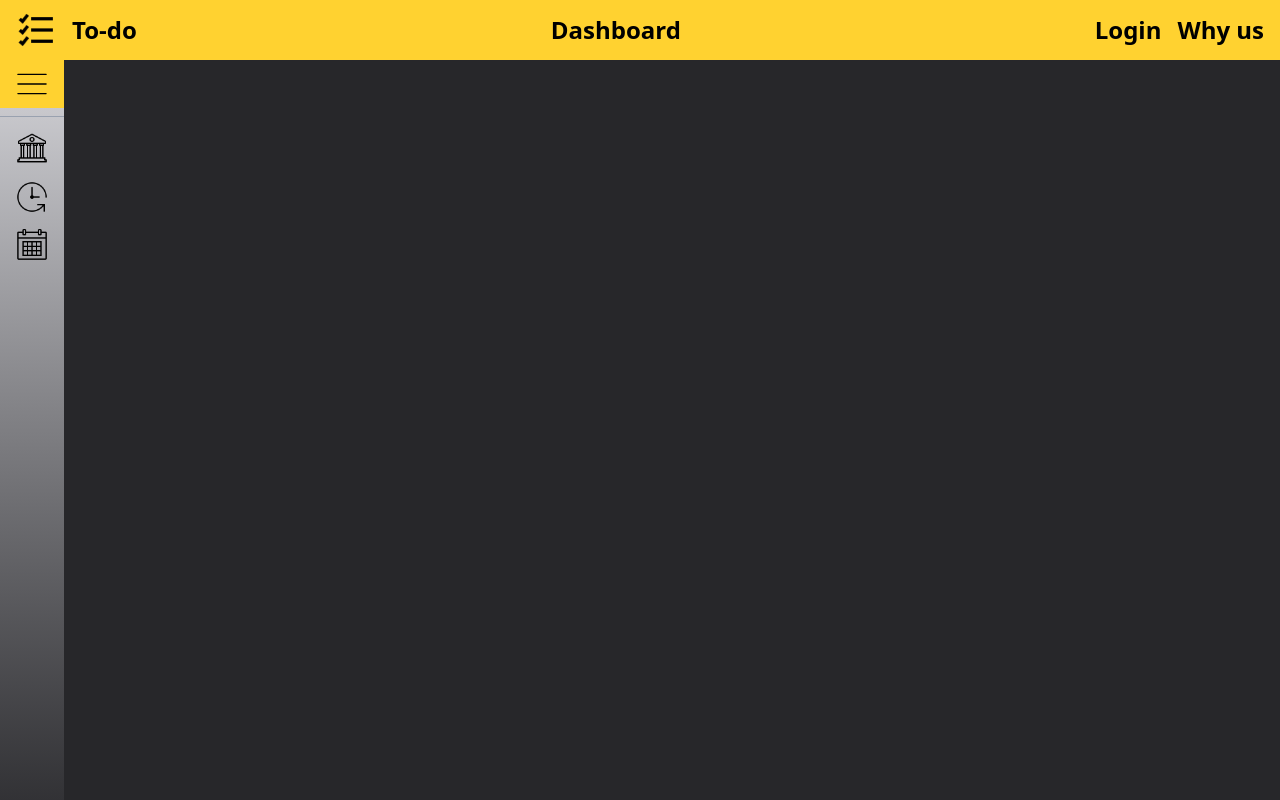
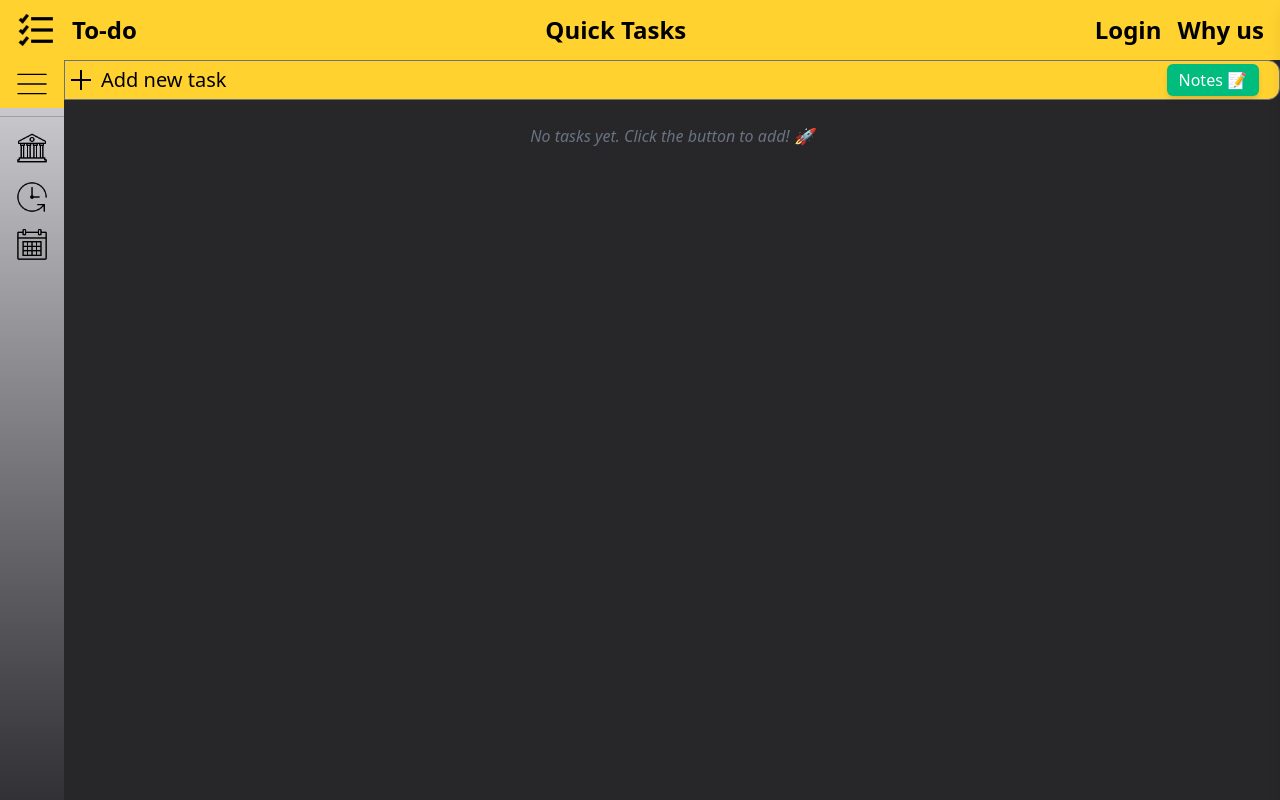
Before and after one commit to alohamat/todo-fullstack, a React (Vite) app in the folder frontend/: page /dashboard in a window 1280 px wide. Built offline with nearby package versions, Linux system fonts and the light colour scheme.

Commit message:
refactor: navbar, newtaskbutton, popups and components

```diff
--- a/frontend/src/components/Dashboard.tsx
+++ b/frontend/src/components/Dashboard.tsx
@@ -1,33 +1,85 @@
 import Navbar from "./Navbar";
 import Sidebar from "./Sidebar";
+import TaskPopup from "./TaskPopup";
+import NewTaskButton from "./NewTaskButton";
 import { useContext, useState } from "react";
 import { AuthContext } from "../context/AuthContext";
+import { useTasks } from "../context/TaskContext";
 
+type DashboardProps = {
+  children?: React.ReactNode;
+};
 
-
-function Dashboard({ children }: { children?: React.ReactNode }) {
+function Dashboard({ children }: DashboardProps) {
   const [isSidebarOpen, setIsSidebarOpen] = useState(false);
+  const [isNotesOpen, setIsNotesOpen] = useState(false);
+  const [isTaskPopupOpen, setIsTaskPopupOpen] = useState(false);
   const { user } = useContext(AuthContext);
+  const [notes, setNotes] = useState("");
+  const { addTask } = useTasks();
 
   return (
     <div className="flex flex-col min-h-screen">
-      <Navbar centerText="Dashboard" isLoggedIn={!!user}/>
-      <div className="flex flex-1 overflow-hidden">
-        {/* overlay */}
+      <Navbar isLoggedIn={!!user} />
+      <div className="flex flex-1 overflow-hidden relative">
+        {/* overlay sidebar */}
         <div
           className={`fixed right-0 h-screen w-[30vw] bg-black/40 z-30 md:hidden
           ${isSidebarOpen ? "opacity-100" : "opacity-0 pointer-events-none"}`}
           onClick={() => setIsSidebarOpen(false)}
         />
-        <Sidebar isOpen={isSidebarOpen} toggle={() => setIsSidebarOpen(!isSidebarOpen)} />
+        <Sidebar
+          isOpen={isSidebarOpen}
+          toggle={() => setIsSidebarOpen(!isSidebarOpen)}
+        />
 
-        <div className="bg-zinc-800 flex-col  flex-1 md:ml-16 overflow-x-hidden">
-          {/* mobile */}
-          <button className="block md:hidden mt-2" onClick={() => setIsSidebarOpen(!isSidebarOpen)}>
-            <img src="src/assets/menu.svg" alt="Menu" className="h-10 p-1 bg-white rounded-md" />
+        {/* main */}
+        <div className="bg-zinc-800 flex flex-col flex-1 md:ml-16 overflow-x-hidden relative">
+          <NewTaskButton clickTask={() => setIsTaskPopupOpen(true)} clickNotes={() => setIsNotesOpen(true)}/>
+          {/* open sidebar (mobile) */}
+          <button
+            className="block md:hidden mt-2"
+            onClick={() => setIsSidebarOpen(!isSidebarOpen)}
+          >
+            <img
+              src="src/assets/menu.svg"
+              alt="Menu"
+              className="h-10 p-1 bg-white rounded-md"
+            />
           </button>
-
           {children}
+        </div>
+        {/* new task popup */}
+        <div>
+          {isTaskPopupOpen && (
+            <TaskPopup
+              onClose={() => setIsTaskPopupOpen(false)}
+              onSave={(text, dueDate) => addTask(text, dueDate)}
+            />)}
+        </div>
+        {/* quick notes sidebar */}
+        <div
+          className={`fixed top-0 right-0 h-full w-64 bg-zinc-900 text-white shadow-lg transform transition-transform duration-300 z-40
+          ${isNotesOpen ? "translate-x-0" : "translate-x-full"}`}
+        >
+          <div className="p-4 flex flex-col h-full">
+            <header className="flex justify-between">
+              <h2 className="text-lg font-bold mb-2">📝 Quick notes</h2>
+              <button className="mb-2 hover:cursor-pointer" onClick={() => setIsNotesOpen(false)}>✕</button>
+            </header>
+            <textarea
+              value={notes}
+              onChange={(e) => setNotes(e.target.value)}
+              className="flex-1 p-2 rounded bg-zinc-800 resize-none outline-none"
+              placeholder="Write your notes here..."
+            />
+            <button
+              onClick={() => setNotes("")}
+              className="mt-2 bg-red-500 hover:bg-red-600 text-white px-2 py-1 rounded-md"
+            >
+              Clear
+            </button>
+          </div>
         </div>
       </div>
     </div>
--- a/frontend/src/components/Navbar.tsx
+++ b/frontend/src/components/Navbar.tsx
@@ -1,17 +1,18 @@
-import { useNavigate } from "react-router-dom";
+import { useNavigate, useLocation } from "react-router-dom";
 import { AuthContext } from "../context/AuthContext";
 import { useContext } from "react";
 
 type NavbarProps = {
   isLoggedIn: boolean;
-  centerText?: string;
 };
 
-function Navbar({ isLoggedIn, centerText }: NavbarProps) {
+function Navbar({ isLoggedIn }: NavbarProps) {
 
   const {logout} = useContext(AuthContext);
 
   const navigate = useNavigate();
+  const location = useLocation();
+
   const goLogin = () => {
     navigate('/register');
   };
@@ -25,6 +26,15 @@ function Navbar({ isLoggedIn, centerText }: NavbarProps) {
     logout();
     navigate('/');
   }
+
+ const centerTextMap: Record<string, string> = {
+    "/": "Welcome",
+    "/dashboard": "Quick Tasks",
+    "/alltasks": "All Tasks",
+    "register": "Authenticate to have access to all features",
+  };
+
+  const centerText = centerTextMap[location.pathname] || "";
 
   return (
     <header className="sticky top-0 flex items-center gap-4 bg-amber-300 w-screen p-4 h-15 justify-between">
--- a/frontend/src/components/NewTaskButton.tsx
+++ b/frontend/src/components/NewTaskButton.tsx
@@ -1,21 +1,29 @@
 type NewTaskButtonProps = {
-  click?: () => void;
+  clickTask?: () => void;
+  clickNotes?: () => void;
 }
 
-function NewTaskButton({ click }: NewTaskButtonProps) {
+function NewTaskButton({ clickTask, clickNotes }: NewTaskButtonProps) {
     return (
-         <button
-          type="button"
-          className="flex border-1 border-gray-500 bg-amber-500 hover:bg-amber-600 py-4 gap-4 h-[5vh] w-[90%] self-center hover:cursor-pointer items-center transition duration-200 rounded-r-2xl"
-          onClick={click}
-        >
+         <div
+          className="flex border-1 border-gray-500 bg-amber-300 py-4 gap-4 h-[5vh] w-full justify-between items-center transition duration-200 rounded-r-xl p-1"
+          >
+          <button className="flex gap-2 items-center hover:cursor-pointer"
+          onClick={clickTask}>
           <img
             src="src/assets/plus.svg"
             alt="+"
             className="size-5 md:size-6"
-          />
+            />
           <p className="text-sm md:text-xl">Add new task</p>
-        </button>
+            </button>
+             <button
+            onClick={clickNotes}
+            className=" bg-emerald-500 hover:bg-emerald-600 text-white px-3 py-1 rounded-md shadow-md hover:cursor-pointer mr-4"
+          >
+            Notes 📝
+          </button>
+        </div>
     )
 }
 
--- a/frontend/src/components/Task.tsx
+++ b/frontend/src/components/Task.tsx
@@ -48,7 +48,7 @@ export default function Task({ task }: { task: TaskType }) {
 
        <button
         onClick={() => removeTask(task.id)}
-        className="ml-4 text-red-500 font-bold hover:text-red-700 transition-opacity opacity-0 group-hover:opacity-100"
+        className="ml-4 text-red-500 font-bold hover:text-red-700 transition-opacity xl:opacity-0 xl:group-hover:opacity-100 hover:cursor-pointer"
       >
         ✕
       </button>
--- a/frontend/src/components/TaskPopup.tsx
+++ b/frontend/src/components/TaskPopup.tsx
@@ -2,30 +2,48 @@ import { useState, useEffect } from "react";
 
 type TaskPopupProps = {
   onClose: () => void;
-  onSave: (text: string, dueDate?: Date) => void;
+  // aceita sync ou async, retorna boolean indicando sucesso
+  onSave: (text: string, dueDate?: Date) => boolean | Promise<boolean>;
 };
 
 function TaskPopup({ onClose, onSave }: TaskPopupProps) {
   const [text, setText] = useState("");
   const [dueDate, setDueDate] = useState<string>("");
+  const [error, setError] = useState<string | null>(null);
 
   useEffect(() => {
     const handleKeyDown = (e: KeyboardEvent) => {
-      if (e.key === "Escape") {
-        onClose();
-      }
+      if (e.key === "Escape") onClose();
     };
     window.addEventListener("keydown", handleKeyDown);
-
-    // Cleanup
-    return () => {
-      window.removeEventListener("keydown", handleKeyDown);
-    };
+    return () => window.removeEventListener("keydown", handleKeyDown);
   }, [onClose]);
 
-  const handleSubmit = (e: React.FormEvent) => {
+  const todayStr = new Date().toISOString().slice(0, 10);
+
+  const isDateBeforeToday = (s: string) => {
+    if (!s) return false;
+    const [y, m, d] = s.split("-").map(Number);
+    const dt = new Date(y, m - 1, d);
+    dt.setHours(0, 0, 0, 0);
+    const today = new Date();
+    today.setHours(0, 0, 0, 0);
+    return dt.getTime() < today.getTime();
+  };
+
+  const handleSubmit = async (e: React.FormEvent) => {
     e.preventDefault();
-    if (text.trim() === "") return;
+    setError(null);
+
+    if (text.trim() === "") {
+      setError("A task precisa de texto, seu vagabundo.");
+      return;
+    }
+
+    if (isDateBeforeToday(dueDate)) {
+      setError("Data inválida: não pode ser no passado.");
+      return;
+    }
 
     let finalDueDate: Date | undefined;
     if (dueDate) {
@@ -33,16 +51,28 @@ function TaskPopup({ onClose, onSave }: TaskPopupProps) {
       finalDueDate = new Date(year, month - 1, day);
     }
 
-    onSave(text, finalDueDate);
-    setText("");
-    setDueDate("");
-    onClose();
+    // suporta onSave sync ou async
+    const result = await Promise.resolve(onSave(text, finalDueDate));
+
+    if (result) {
+      setText("");
+      setDueDate("");
+      setError(null);
+      onClose();
+    } else {
+      setError("❌ Não dá pra criar tarefa com vencimento no passado!");
+    }
   };
+
+  const saveDisabled = text.trim() === "" || isDateBeforeToday(dueDate);
 
   return (
     <div className="fixed inset-0 bg-black/50 flex items-center justify-center z-50">
       <div className="bg-white rounded-md shadow-lg p-6 w-[90%] max-w-md">
-        <h2 className="text-lg font-bold mb-4">New Task</h2>
+        <header className="flex justify-between mb-4">
+          <h2 className="text-lg font-bold">New Task</h2>
+          <button className="hover:cursor-pointer" onClick={onClose}>✕</button>
+        </header>
         <form onSubmit={handleSubmit} className="flex flex-col gap-3">
           <input
             type="text"
@@ -56,7 +86,11 @@ function TaskPopup({ onClose, onSave }: TaskPopupProps) {
             value={dueDate}
             onChange={(e) => setDueDate(e.target.value)}
             className="border px-3 py-2 rounded-md"
+            min={todayStr}
           />
+          {error && (
+            <p className="text-sm text-red-500 mt-1">{error}</p>
+          )}
           <div className="flex gap-2 justify-end">
             <button
               type="button"
@@ -67,7 +101,8 @@ function TaskPopup({ onClose, onSave }: TaskPopupProps) {
             </button>
             <button
               type="submit"
-              className="px-4 py-2 rounded-md bg-amber-500 hover:bg-amber-600 text-white transition hover:cursor-pointer"
+              disabled={saveDisabled}
+              className={`px-4 py-2 rounded-md bg-amber-500 hover:bg-amber-600 text-white transition hover:cursor-pointer ${saveDisabled ? "opacity-60 cursor-not-allowed" : ""}`}
             >
               Save
             </button>
--- a/frontend/src/context/TaskContext.tsx
+++ b/frontend/src/context/TaskContext.tsx
@@ -9,9 +9,10 @@ export type Task = {
 
 type TasksContextType = {
   tasks: Task[];
-  addTask: (text: string, dueDate?: Date) => void;
+  addTask: (text: string, dueDate?: Date) => boolean; // agora retorna boolean
   removeTask: (id: string) => void;
 };
+
 
 const TasksContext = createContext<TasksContextType | undefined>(undefined);
 
@@ -28,7 +29,14 @@ export function TasksProvider({ children }: { children: React.ReactNode }) {
     }));
   });
 
-  const addTask = (text: string, dueDate?: Date) => {
+ const isPast = (d: Date) => d.getTime() < Date.now();
+
+  const addTask = (text: string, dueDate?: Date): boolean => {
+    if (dueDate && isPast(dueDate)) {
+      console.warn("Tentou criar task com dueDate no passado — ignorado.");
+      return false;
+    }
+
     const newTask: Task = {
       id: crypto.randomUUID(),
       text,
@@ -41,6 +49,8 @@ export function TasksProvider({ children }: { children: React.ReactNode }) {
       localStorage.setItem("tasks", JSON.stringify(updated));
       return updated;
     });
+
+    return true;
   };
 
   const removeTask = (id: string) => {
--- a/frontend/src/pages/AllTasks.tsx
+++ b/frontend/src/pages/AllTasks.tsx
@@ -1,5 +1,4 @@
 import Dashboard from "../components/Dashboard";
-import NewTaskButton from "../components/NewTaskButton";
 import Task from "../components/Task";
 import TaskPopup from "../components/TaskPopup";
 import { useTasks } from "../context/TaskContext";
@@ -7,12 +6,20 @@ import { useState } from "react";
 
 function AllTasks() {
   const { tasks, addTask } = useTasks();
-  const [isPopupOpen, setIsPopupOpen] = useState(false);
+  const [isTaskPopupOpen, setIsTaskPopupOpen] = useState(false);
+
+  const handleSave = (text: string, dueDate?: Date): boolean => {
+  const ok = addTask(text, dueDate);
+  if (!ok) {
+    alert("❌ Não dá pra criar tarefa com vencimento no passado!");
+    return false;
+  }
+  setIsTaskPopupOpen(false);
+  return true;
+};
 
   return (
     <Dashboard>
-      <NewTaskButton click={() => setIsPopupOpen(true)}/>
-
       <div className="flex flex-col gap-3 mt-6 w-[90%] self-center">
         {tasks.length === 0 ? (
           <p className="text-gray-500 italic text-center">
@@ -22,10 +29,16 @@ function AllTasks() {
           tasks.map((task) => <Task key={task.id} task={task} />)
         )}
       </div>
-      {isPopupOpen && <TaskPopup onSave={(text, dueDate) => addTask(text, dueDate)}
-    onClose={() => setIsPopupOpen(false)} />}
+
+      {isTaskPopupOpen && (
+        <TaskPopup
+          onSave={handleSave}
+          onClose={() => setIsTaskPopupOpen(false)}
+        />
+      )}
     </Dashboard>
   );
 }
 
+
 export default AllTasks;
--- a/frontend/src/pages/DashboardPage.tsx
+++ b/frontend/src/pages/DashboardPage.tsx
@@ -1,11 +1,31 @@
 import Dashboard from "../components/Dashboard";
+import Task from "../components/Task";
+import TaskPopup from "../components/TaskPopup";
+import { useTasks } from "../context/TaskContext";
+import { useState } from "react";
 
 function DashboardPage() {
-    return (
-        <Dashboard>
-
-        </Dashboard>
-    )
+  const { tasks, addTask } = useTasks();
+  const [isPopupOpen, setIsPopupOpen] = useState(false);
+  return (
+    <Dashboard>
+      <div className="flex flex-col gap-3 mt-6 w-[90%] self-center">
+        {tasks.length === 0 ? (
+          <p className="text-gray-500 italic text-center">
+            No tasks yet. Click the button to add! 🚀
+          </p>
+        ) : (
+          tasks.map((task) => <Task key={task.id} task={task} />)
+        )}
+      </div>
+      {isPopupOpen && (
+        <TaskPopup
+          onSave={(text, dueDate) => addTask(text, dueDate)}
+          onClose={() => setIsPopupOpen(false)}
+        />
+      )}
+    </Dashboard>
+  );
 }
 
 export default DashboardPage;
--- a/frontend/src/pages/RegisterPage.tsx
+++ b/frontend/src/pages/RegisterPage.tsx
@@ -5,7 +5,7 @@ import AuthForm from "../components/AuthForm";
 function RegisterPage() {
     return(
         <div className="bg-zinc-800 min-w-screen min-h-screen">
-            <Navbar isLoggedIn={false} centerText="Authenticate to have access to your lists"/>
+            <Navbar isLoggedIn={false} />
             <h1 className="mb-4 bg-zinc-300 text-2xl font-bold"></h1>
             <AuthForm/>
             <Footer/>
```
